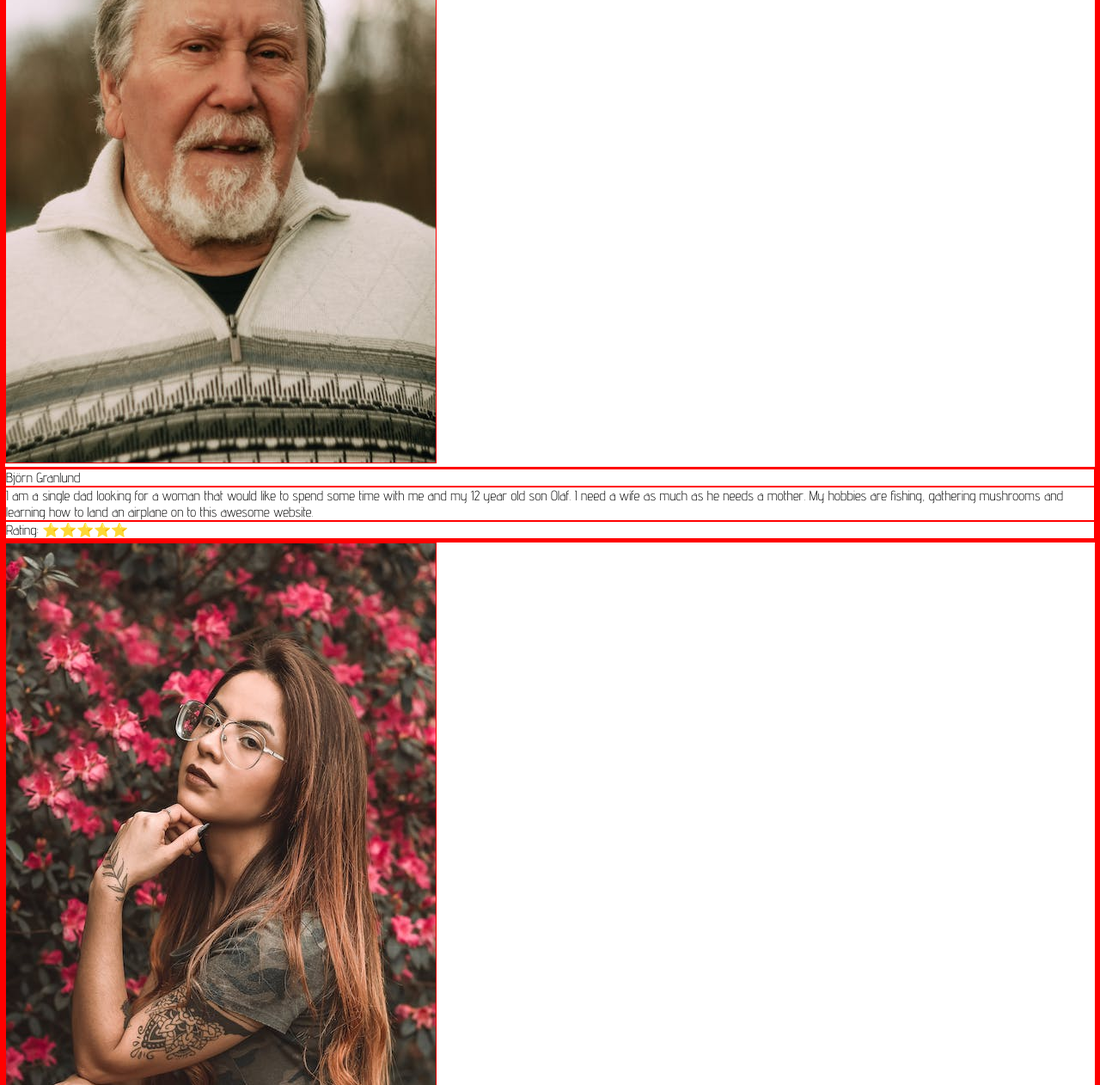
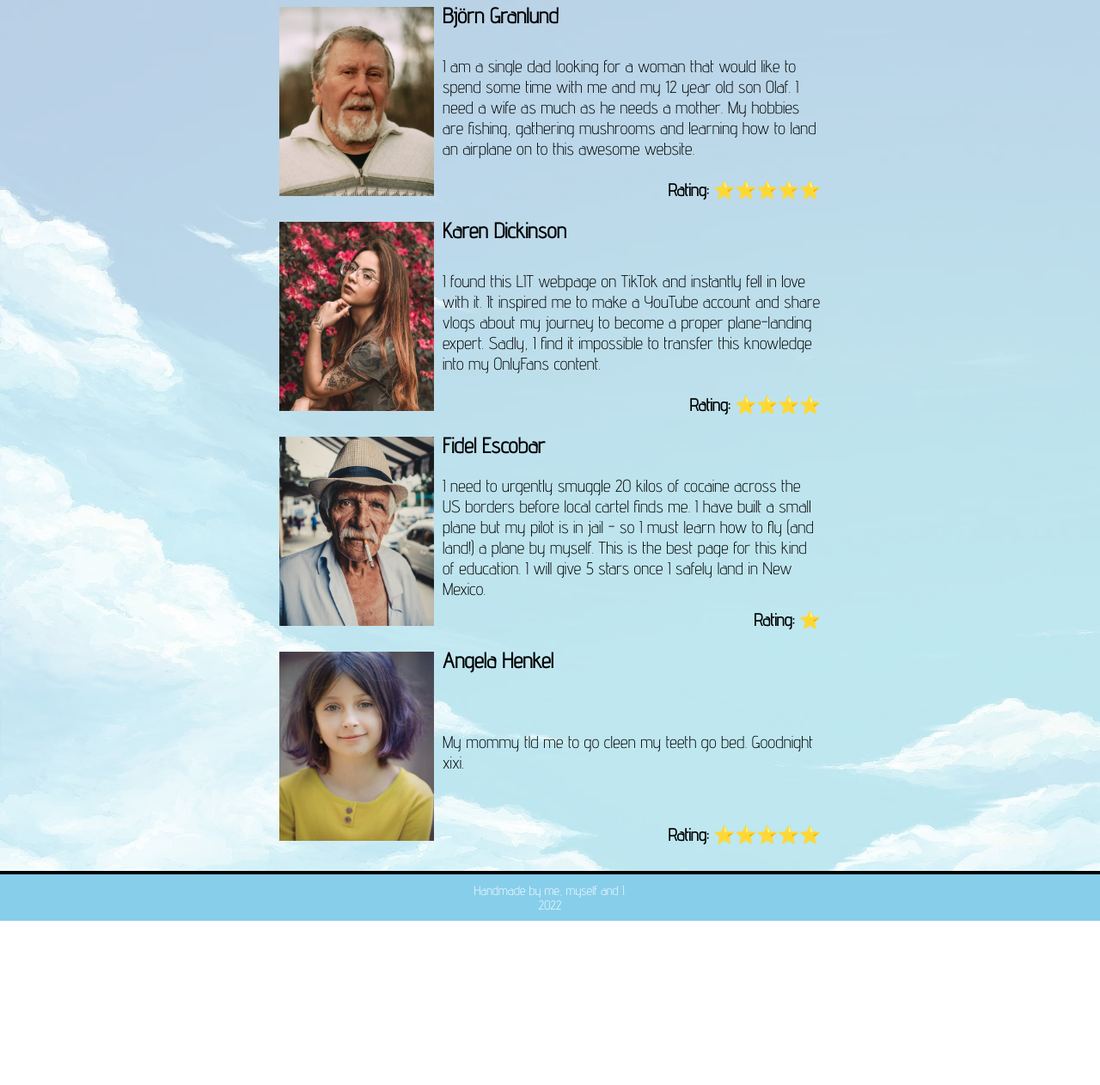
Before and after one commit to erikvlcak/CSS-flexbox-exercise, a plain HTML site: page index.html in a window 1280 px wide. Shown: the part 1538-2800 px from the top of the page at 86% size. After the commit the page ends 2609 px from the top, so only its background shows below. Drawn offline with Linux system fonts and the light colour scheme.

Commit message:
Style content-lower

```diff
--- a/index.html
+++ b/index.html
@@ -53,9 +53,9 @@
       </div>
     </div>
     <div class="content-upper">
-      <div class="upper-title">
-        <h2 id="steps">Three steps of a proper flight</h2>
-      </div>
+      <!-- <div class="upper-title"> -->
+      <h2 id="steps">Three steps of a proper flight</h2>
+      <!-- </div> -->
       <div class="upper-cards">
         <div class="card">
           <h3> <span class="card-number">1.</span> Take-off</h3>
@@ -87,36 +87,56 @@
     </div>
   </div>
   <div class="content-lower">
+    <!-- <div class="lower-title"> -->
+    <h2>Our happy customers wrote about us . . .</h2>
+    <!-- </div> -->
     <div class="lower-reviews">
       <div class="full-review">
-        <div class="face-review"> <img src="./images/face-man.jpeg" alt="Face of a grown man"> </div>
+        <div class="face-review"> <img src="./images/face-man.jpeg" alt="Face of a grown man" class="face"> </div>
         <div class="review">
           <div class="name-review">Björn Granlund</div>
-          <div class="text-review">I am a single dad looking for a woman that would like to spend some time with me and
-            my 12 year old son Olaf. I need a wife as much as he needs a mother. My hobbies are fishing, gathering
-            mushrooms and learning how to land an airplane on to this awesome website.</div>
-          <div class="rating">Rating: ⭐⭐⭐⭐⭐</div>
+          <div class="text-review">
+            <p>I am a single dad looking for a woman that would like to spend some time with me and
+              my 12 year old son Olaf. I need a wife as much as he needs a mother. My hobbies are fishing, gathering
+              mushrooms and learning how to land an airplane on to this awesome website.</p>
+          </div>
+          <div class="rating">Rating: <span class="stars">⭐⭐⭐⭐⭐</span></div>
         </div>
       </div>
       <div class="full-review">
-        <div class="face-review"> <img src="./images/face-woman.jpeg" alt="Face of a pretty woman"></div>
+        <div class="face-review"> <img src="./images/face-woman.jpeg" alt="Face of a pretty woman" class="face"></div>
         <div class="review">
           <div class="name-review">Karen Dickinson</div>
-          <div class="text-review">I found this LIT webpage on TikTok and instantly fell in love with it. It inspired me
-            to make a YouTube account and share vlogs about my journey to become a proper plane-landing expert. Sadly, I
-            find it impossible to transfer this knowledge into my OnlyFans content. </div>
-          <div class="rating">Rating: ⭐⭐⭐⭐</div>
+          <div class="text-review">
+            <p>I found this LIT webpage on TikTok and instantly fell in love with it. It inspired me
+              to make a YouTube account and share vlogs about my journey to become a proper plane-landing expert. Sadly,
+              I
+              find it impossible to transfer this knowledge into my OnlyFans content.</p>
+          </div>
+          <div class="rating">Rating: <span class="stars">⭐⭐⭐⭐</span></div>
         </div>
       </div>
       <div class="full-review">
-        <div class="face-review"> <img src="./images/face-old-man.jpeg" alt="Face of an old man"></div>
+        <div class="face-review"> <img src="./images/face-old-man.jpeg" alt="Face of an old man" class="face"></div>
         <div class="review">
           <div class="name-review">Fidel Escobar</div>
-          <div class="text-review">I need to urgently smuggle 20 kilos of cocaine across the US borders before local
-            cartel finds me. I have built a small plane but my pilot is in jail - so I must learn how to fly (and
-            land!) a plane by myself. This is the best page for this kind of education. I will give 5 stars once I
-            safely land in New Mexico.</div>
-          <div class="rating">Rating: ⭐</div>
+          <div class="text-review">
+            <p>I need to urgently smuggle 20 kilos of cocaine across the US borders before local
+              cartel finds me. I have built a small plane but my pilot is in jail - so I must learn how to fly (and
+              land!) a plane by myself. This is the best page for this kind of education. I will give 5 stars once I
+              safely land in New Mexico.</p>
+          </div>
+          <div class="rating">Rating: <span class="stars">⭐</span></div>
+        </div>
+      </div>
+      <div class="full-review">
+        <div class="face-review"> <img src="./images/face-girl.jpeg" alt="Face of a little girl" class="face"></div>
+        <div class="review">
+          <div class="name-review">Angela Henkel</div>
+          <div class="text-review">
+            <p>My mommy tld me to go cleen my teeth go bed. Goodnight xixi.</p>
+          </div>
+          <div class="rating">Rating: <span class="stars">⭐⭐⭐⭐⭐</span></div>
         </div>
       </div>
     </div>
--- a/style.css
+++ b/style.css
@@ -1,6 +1,6 @@
-* {
+/* * {
     border: solid 1px red;
-}
+} */
 
 html {
     scroll-behavior: smooth;
@@ -103,7 +103,7 @@ body {
     justify-content: center;
     flex: 1;
     gap: 50px;
-    min-height: 80vh;
+    min-height: 90vh;
 
 
 }
@@ -145,8 +145,6 @@ body {
     flex: 1 1 auto;
 }
 
-.headline {}
-
 h1 {
     font-weight: 900;
     font-size: 50px;
@@ -161,13 +159,30 @@ p {
     text-align: justify;
 }
 
+.text-review p {
+    padding: 0px;
+    margin: 0px;
+    text-align: start;
+}
+
+.rating {
+    font-size: 20px;
+    font-weight: bold;
+}
+
 h2 {
     font-size: 40px;
     padding: 5px;
     margin: 12px 0px 24px;
+    text-align: center;
 }
 
-h3 {
+.name-review {
+    font-weight: bold;
+}
+
+h3,
+.name-review {
     color: black;
     margin: 0px;
     padding-bottom: 5px;
@@ -219,10 +234,12 @@ h3 {
 .content-upper {
     display: flex;
     flex-direction: column;
-    align-items: center;
+    /* align-items: center; */
+    justify-content: space-around;
     background-image: linear-gradient(skyblue, white);
     border-top: solid 4px black;
     border-bottom: solid 4px black;
+    min-height: 90vh;
 }
 
 
@@ -259,6 +276,66 @@ h3 {
     border-bottom: solid 4px black;
 }
 
+.content-lower {
+    display: flex;
+    flex-flow: column wrap;
+    justify-content: space-evenly;
+    min-height: 90vh;
+    background-color: rgba(255, 255, 255, 0.7);
+}
+
+.lower-reviews {
+    display: flex;
+    flex-wrap: wrap;
+    gap: 20px;
+    justify-content: space-evenly;
+    align-items: center;
+    margin-bottom: 30px;
+}
+
+.full-review {
+    display: flex;
+    flex: 0 1 650px;
+    flex-wrap: wrap;
+    min-height: 230px;
+    background-color: none;
+    justify-content: flex-end;
+    border-left: solid 4px transparent;
+    border-right: solid 4px transparent;
+    transition: background-color 0.5s;
+}
+
+.full-review:hover {
+    background-color: skyblue;
+    border-left: solid 4px black;
+    border-right: solid 4px black;
+}
+
+.face-review {
+    display: flex;
+    align-items: center;
+}
+
+.face {
+    height: 220px;
+    width: 180px;
+    object-fit: cover;
+    object-position: 0% 40%;
+    padding-left: 10px;
+}
+
+.review {
+    display: flex;
+    flex-direction: column;
+    justify-content: space-between;
+    padding: 0px 10px 0px 10px;
+    flex: 1;
+}
+
+
+.rating {
+    text-align: end;
+}
 
 .footer {
     background-color: skyblue;
```
